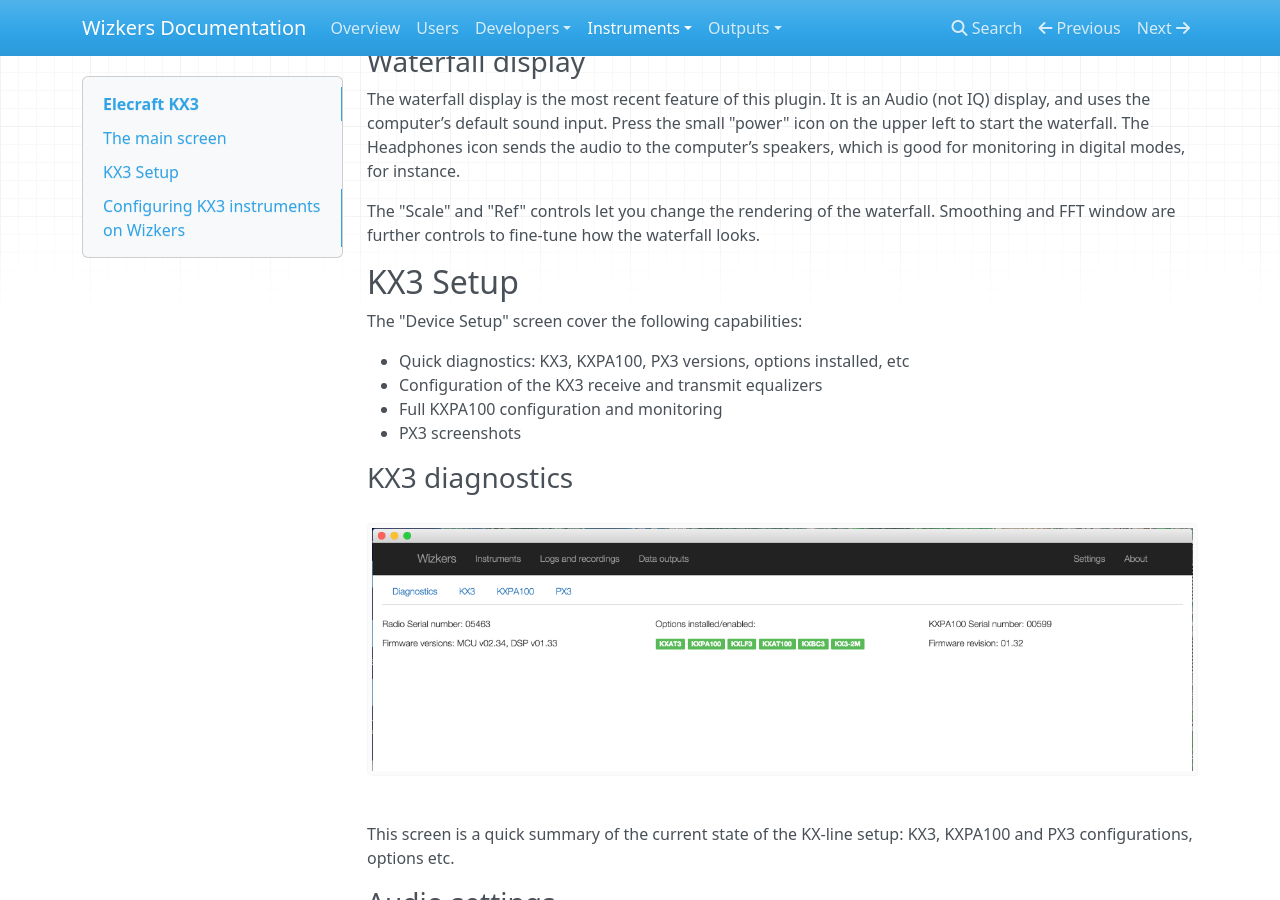
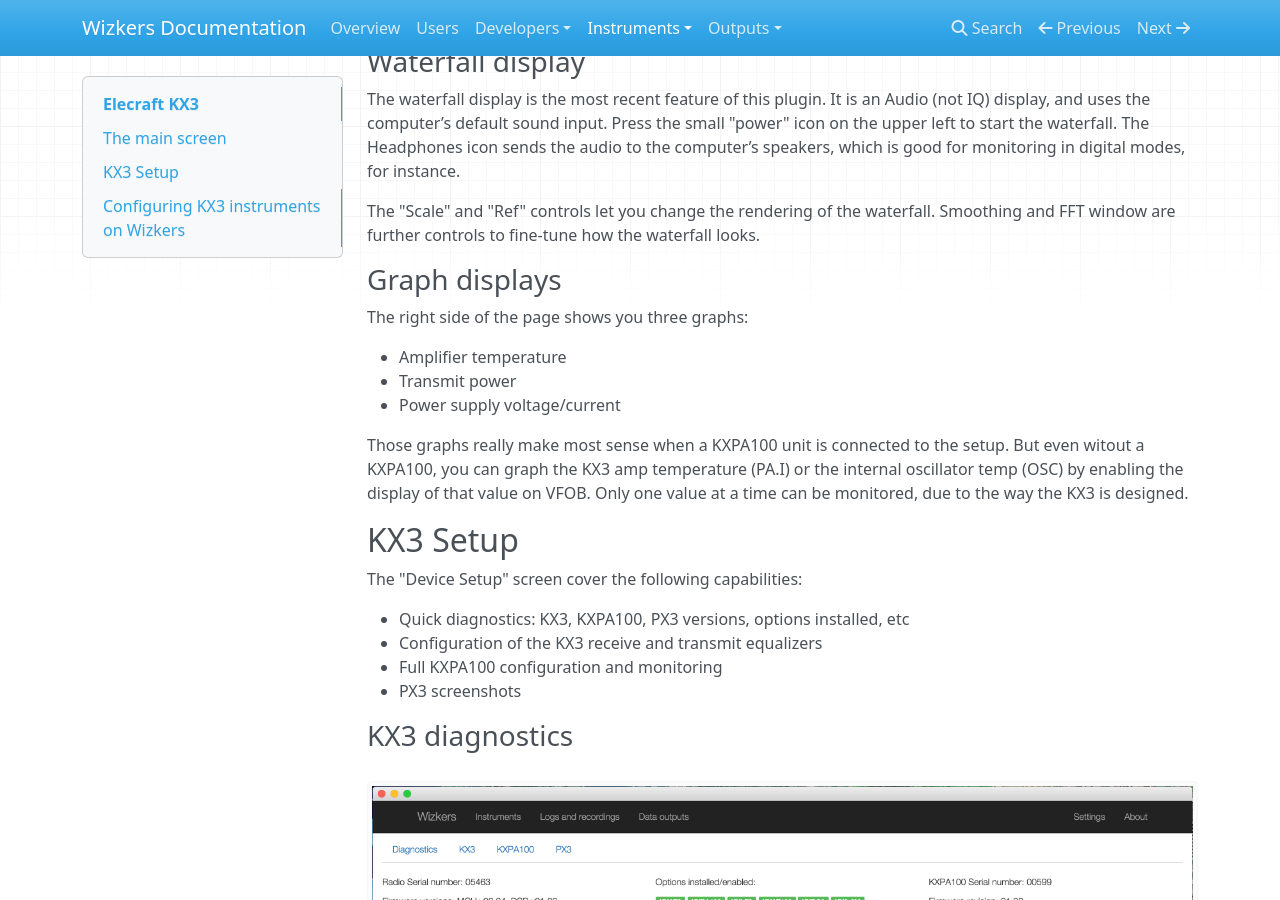
Before and after one commit to elafargue/wizkers-doc, an MkDocs documentation site: the page built from docs/ins/elecraft-kx3.md, in a window 1280 px wide and 900 px high, scrolled down 1694 px. Built offline with MkDocs 1.6.1, drawn with Linux system fonts in a browser that asks for light colours; nearby versions of some CDN libraries; old or Windows-style settings are respelled for this version of MkDocs; some of the changed text lies outside the part shown.

```diff
--- a/docs/ins/elecraft-kx3.md
+++ b/docs/ins/elecraft-kx3.md
@@ -33,6 +33,15 @@ The waterfall display is the most recent feature of this plugin. It is an Audio
 
 The "Scale" and "Ref" controls let you change the rendering of the waterfall. Smoothing and FFT window are further controls to fine-tune how the waterfall looks.
 
+### Graph displays
+
+The right side of the page shows you three graphs:
+
+* Amplifier temperature
+* Transmit power
+* Power supply voltage/current
+
+Those graphs really make most sense when a KXPA100 unit is connected to the setup. But even witout a KXPA100, you can graph the KX3 amp temperature (PA.I) or the internal oscillator temp (OSC) by enabling the display of that value on VFOB. Only one value at a time can be monitored, due to the way the KX3 is designed.
 
 ## KX3 Setup
 
@@ -81,6 +90,9 @@ On the "Instruments" screen, create a new "Elecraft Radio" instrument, as shown
 * Pick the correct serial port
 * If you are planning to connect your radio audio to the KX3, you can also setup your sound cards here
 
+*Important note: you will need to set your KX3 baud rate to 38400 for Wizkers to talk to your KX3.*
+
+
 ![KX3 config](img/kx3-config.png)
 
 ### Sound card setup
```
Also changed, not shown: docs/building.md (+2 -2 lines), docs/dev/debugging.md (+6 -0 lines).
